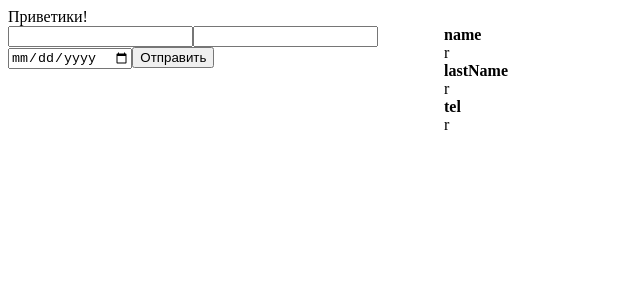
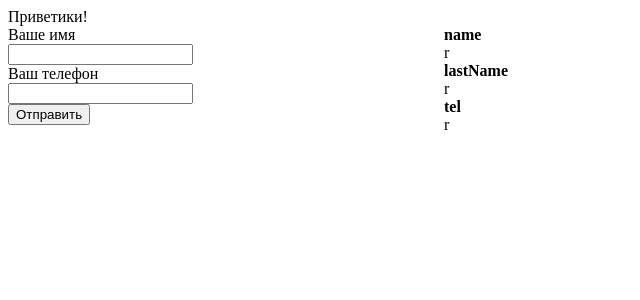
Before and after one commit to ArtemiusL/SalRedux, a React app: page / in a window 1280 px wide. Shown: the top 300 px of the page, without its empty margins (0-640 px from the left). Built offline with nearby package versions, Linux system fonts and the light colour scheme; the HTML template or start-up script is replaced by a standard one.

Commit message:
Дописал логику вывода полей для заполнения

```diff
--- a/src/components/Forma.js
+++ b/src/components/Forma.js
@@ -1,48 +1,24 @@
 import React from 'react';
-import Blank from '../containers/Blank';
-import { connect } from 'react-redux';
-import {addBlank} from '../actions';
-import Input from './Input';
+import ContainerInput from '../containers/ContainerInput';
 import PropTypes from 'prop-types';
 
 
 class Forma extends React.Component {
     render() {
-        let state = this.props.state;
-        let onKeyDown = this.props.onKeyDown;
         return (
         		<form>
-        			{state.map((item, index) => {
-                        return <Input
-                                name={item.name}
-                                onKeyDown={onKeyDown}
-                                key={index}
-                                type={item.type} />
-                    })}
-                    <button>Отправить</button>
+              <label> Ваше имя </label>
+              <br />
+              <ContainerInput name={'name'} />
+              <br />
+              <label> Ваш телефон </label>
+              <br />
+              <ContainerInput name={'tel'} />
+              <br />
+              <button>Отправить</button>
         		</form>
         )
     }
 }
 
-Forma.propTypes = {
-  state: PropTypes.array,
-  onKeyDown: PropTypes.func,
-}
-
-const mapStateToProps = (state) => {
-  return {
-    state
-  }
-}
-
-const mapDispatchProps = (dispatch) => {
-  return {
-    onKeyDown: (text, name) => {
-      dispatch(addBlank(text, name))
-    }
-  }
-}
-
-Forma = connect(mapStateToProps, mapDispatchProps)(Forma);
 export default Forma;
--- a/src/containers/Blank.js
+++ /dev/null
@@ -1,23 +0,0 @@
-import React from 'react';
-import { connect } from 'react-redux'
-import {addBlank} from '../actions';
-import Input from '../components/Input';
-
-const mapStateToProps = (state, ownProps) => {
-  return {
-  	name: ownProps.name
-  }
-}
-
-const mapDispatchProps = (dispatch, ownProps) => {
-  return {
-    onKeyDown: (text, name) => {
-      dispatch(addBlank(text, name))
-    }
-  }
-}
-
-
-let Blank = connect(mapStateToProps,mapDispatchProps)(Input);
-
-export default Blank;
--- /dev/null
+++ b/src/containers/ContainerInput.js
@@ -0,0 +1,24 @@
+import { connect } from 'react-redux';
+import Input from '../components/Input';
+import {addBlank} from '../actions/index';
+
+const mapStateToProps = (state, ownProps) => {
+  const newState = state.filter((item) => {
+    return item.name === ownProps.name
+  })
+  return {
+    state: newState[0]
+  }
+}
+
+const mapDispatchProps = (dispatch) => {
+  return {
+    onKeyDown: (text, name) => {
+      dispatch(addBlank(text, name))
+    }
+  }
+}
+
+const ContainerInput = connect(mapStateToProps, mapDispatchProps)(Input);
+
+export default ContainerInput;
```
Also changed, not shown: src/reducers/DocumentList.js (deleted, +0 -9 lines), 1 other file (tests, documents, lock files or other folders).
